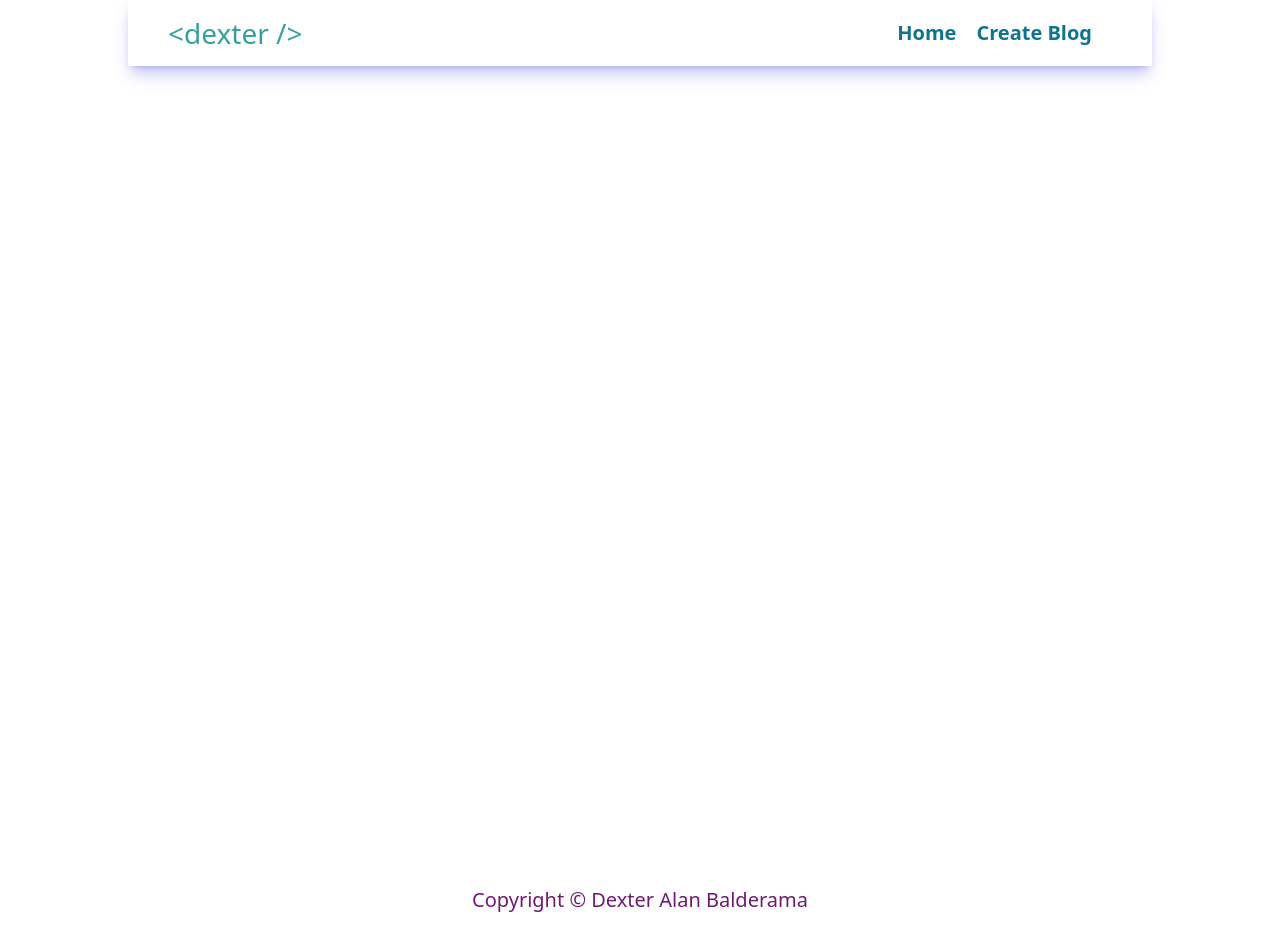
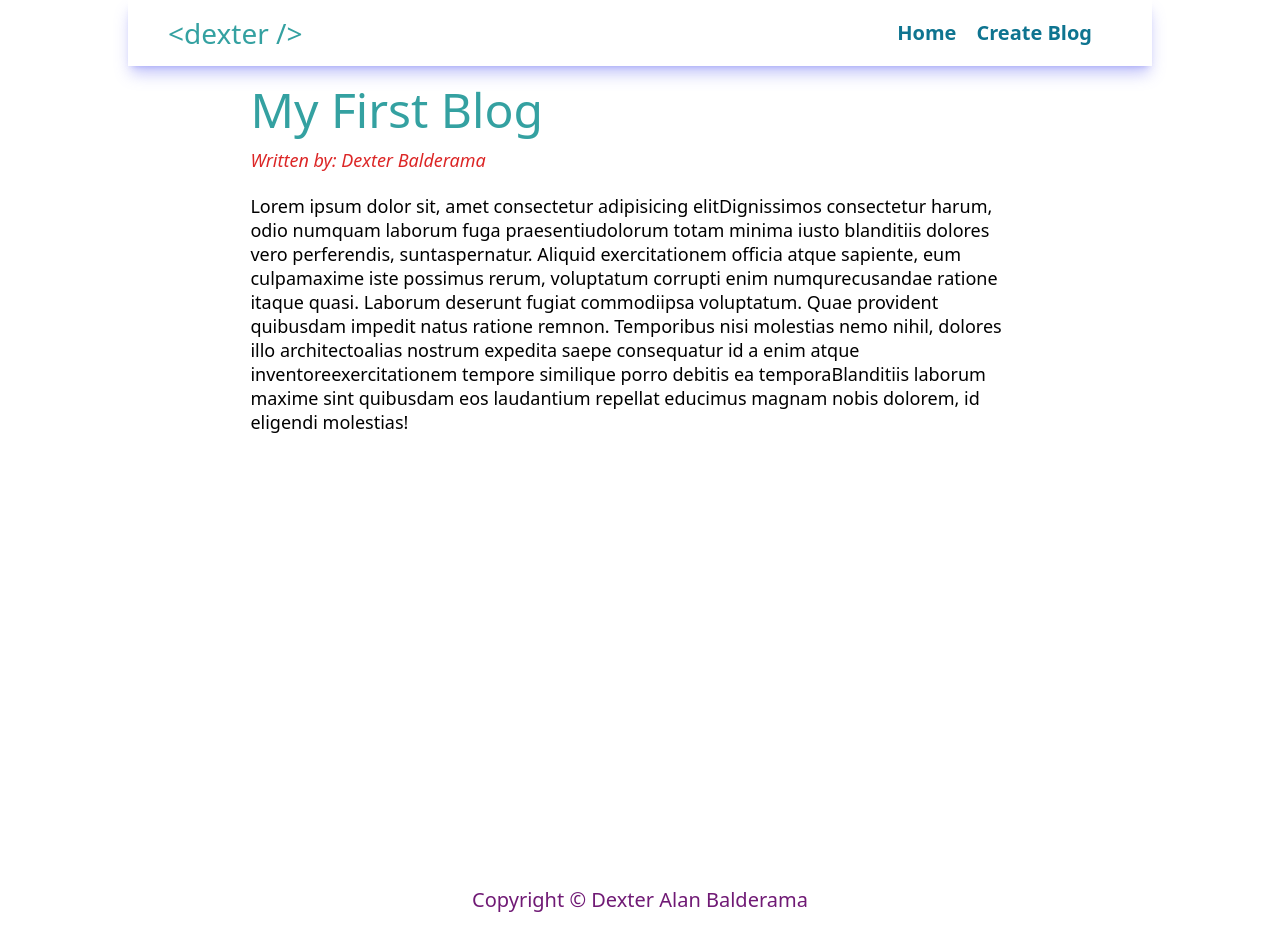
Before and after one commit to dhiee1598/blog-application, a React (Create React App) app: page /blogs/1 in a window 1280 px wide. Built offline with nearby package versions, Linux system fonts and the light colour scheme; data requests are answered from the project's data file.

Commit message:
fix usefetch type

```diff
--- a/data/db.json
+++ b/data/db.json
@@ -3,19 +3,19 @@
     {
       "id": 1,
       "title": "My First Blog",
-      "body": "Lorem 1233123123 sadadad dadas das das das",
+      "body": "Lorem ipsum dolor sit, amet consectetur adipisicing elitDignissimos consectetur harum, odio numquam laborum fuga praesentiudolorum totam minima iusto blanditiis dolores vero perferendis, suntaspernatur. Aliquid exercitationem officia atque sapiente, eum culpamaxime iste possimus rerum, voluptatum corrupti enim numqurecusandae ratione itaque quasi. Laborum deserunt fugiat commodiipsa voluptatum. Quae provident quibusdam impedit natus ratione remnon. Temporibus nisi molestias nemo nihil, dolores illo architectoalias nostrum expedita saepe consequatur id a enim atque inventoreexercitationem tempore similique porro debitis ea temporaBlanditiis laborum maxime sint quibusdam eos laudantium repellat educimus magnam nobis dolorem, id eligendi molestias!",
       "author": "Dexter Balderama"
     },
     {
       "id": 2,
       "title": "My Second Blog",
-      "body": "Lorem 1233123123 sadadad dadas das das das",
+      "body": "Lorem ipsum dolor sit, amet consectetur adipisicing elitDignissimos consectetur harum, odio numquam laborum fuga praesentiudolorum totam minima iusto blanditiis dolores vero perferendis, suntaspernatur. Aliquid exercitationem officia atque sapiente, eum culpamaxime iste possimus rerum, voluptatum corrupti enim numqurecusandae ratione itaque quasi. Laborum deserunt fugiat commodiipsa voluptatum. Quae provident quibusdam impedit natus ratione remnon. Temporibus nisi molestias nemo nihil, dolores illo architectoalias nostrum expedita saepe consequatur id a enim atque inventoreexercitationem tempore similique porro debitis ea temporaBlanditiis laborum maxime sint quibusdam eos laudantium repellat educimus magnam nobis dolorem, id eligendi molestias!",
       "author": "Zelany Balderama"
     },
     {
       "id": 3,
       "title": "My Third Blog",
-      "body": "Lorem 1233123123 sadadad dadas das das das",
+      "body": "Lorem ipsum dolor sit, amet consectetur adipisicing elitDignissimos consectetur harum, odio numquam laborum fuga praesentiudolorum totam minima iusto blanditiis dolores vero perferendis, suntaspernatur. Aliquid exercitationem officia atque sapiente, eum culpamaxime iste possimus rerum, voluptatum corrupti enim numqurecusandae ratione itaque quasi. Laborum deserunt fugiat commodiipsa voluptatum. Quae provident quibusdam impedit natus ratione remnon. Temporibus nisi molestias nemo nihil, dolores illo architectoalias nostrum expedita saepe consequatur id a enim atque inventoreexercitationem tempore similique porro debitis ea temporaBlanditiis laborum maxime sint quibusdam eos laudantium repellat educimus magnam nobis dolorem, id eligendi molestias!",
       "author": "Zoren Balderama"
     }
   ]
--- a/src/components/BlogDetails.tsx
+++ b/src/components/BlogDetails.tsx
@@ -4,9 +4,11 @@ import useFetch from "../hooks/useFetch";
 const BlogDetails = () => {
   const { id } = useParams();
 
-  const { data, isPending, error } = useFetch(
-    `http://localhost:8000/blogs/${id}`
-  );
+  const {
+    data: blog,
+    isPending,
+    error,
+  } = useFetch(`http://localhost:8000/blogs/${id}`);
 
   return (
     <div className="w-4/5 min-h-screen m-auto p-5">
@@ -20,8 +22,16 @@ const BlogDetails = () => {
           <h2>{error}</h2>
         </div>
       )}
+      {blog && (
+        <div>
+          <h1 className="text-5xl mb-3">{blog.title}</h1>
+          <h3 className="text-red-600 text-lg mb-5 italic">
+            Written by: {blog.author}
+          </h3>
+          <p className="leading-6 text-lg">{blog.body}</p>
+        </div>
+      )}
     </div>
-    // {data && data.title}
   );
 };
 
--- a/src/hooks/useFetch.tsx
+++ b/src/hooks/useFetch.tsx
@@ -1,7 +1,7 @@
 import { useEffect, useState } from "react";
 
 const useFetch = (url: string) => {
-  const [data, setData] = useState();
+  const [data, setData] = useState<any>();
   const [isPending, setIsPending] = useState<boolean>(true);
   const [error, setError] = useState<string | null>();
 
```
